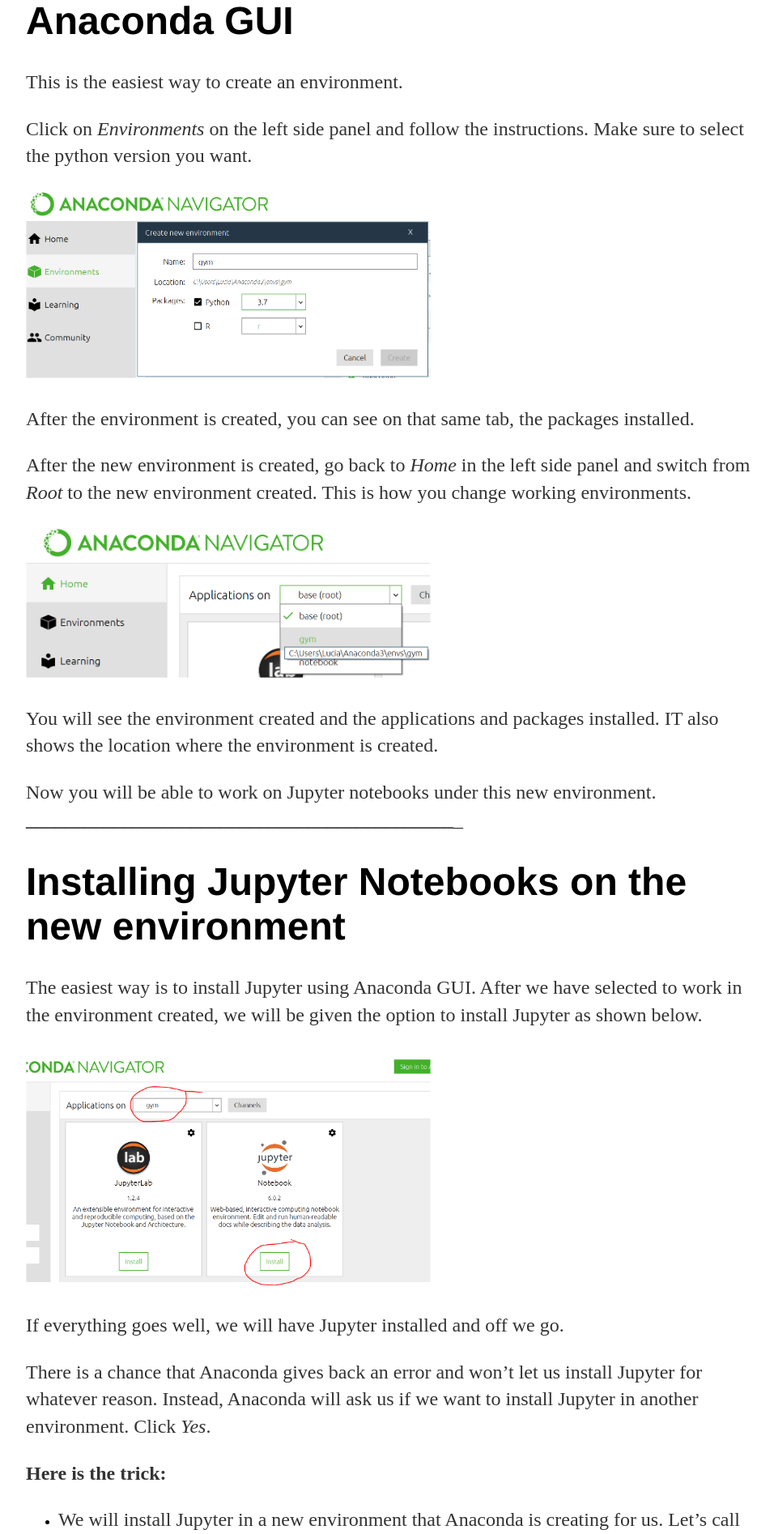
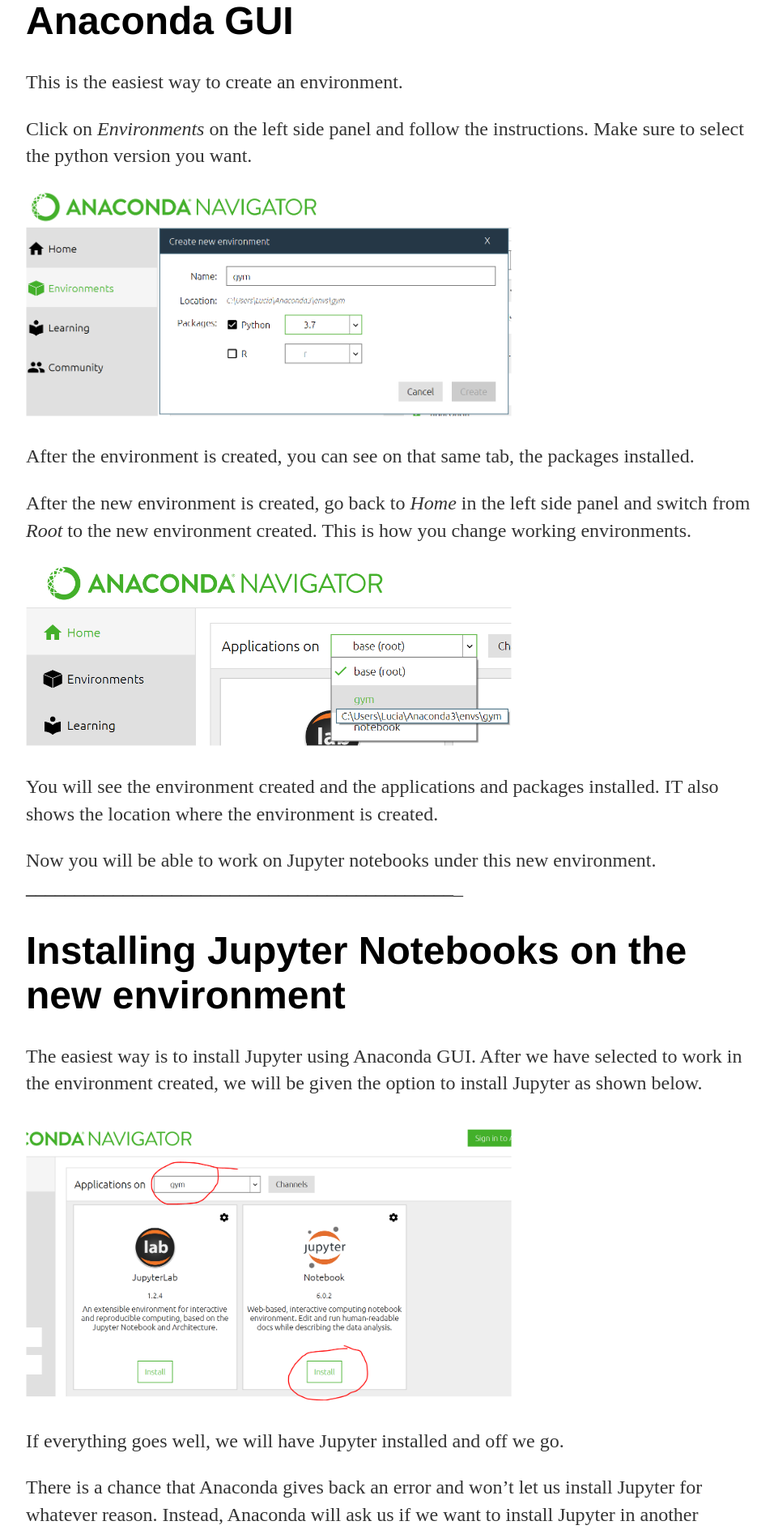
Before and after one commit to lcipolina/lcipolina.github.io, a Jekyll site: the page built from _posts/2020-01-17-Install_gym_AI_on_Windows.md, in a window 1280 px wide. Shown: the part 574-2468 px from the top of the page at 81% size, without its empty margins (160-1116 px from the left). Built offline with Jekyll 4.4.1, drawn with Linux system fonts in a browser that asks for light colours.

Commit message:
Update 2020-01-17-Install_gym_AI_on_Windows.md
arranged pictures

```diff
--- a/_posts/2020-01-17-Install_gym_AI_on_Windows.md
+++ b/_posts/2020-01-17-Install_gym_AI_on_Windows.md
@@ -21,13 +21,13 @@
 
 Click on *Environments* on the left side panel and follow the instructions. Make sure to select the python version you want.
 
-<img src="https://lcipolina.github.io/images/2020-01-17/createEnv.PNG" width="500">
+<img src="https://lcipolina.github.io/images/2020-01-17/createEnv.PNG" width="600">
 
 After the environment is created, you can see on that same tab, the packages installed.
 
 After the new environment is created, go back to *Home* in the left side panel and switch from *Root* to the new environment created. This is how you change working environments.
 
-<img src="https://lcipolina.github.io/images/2020-01-17/changeEnvs.PNG" width="500">
+<img src="https://lcipolina.github.io/images/2020-01-17/changeEnvs.PNG" width="600">
 
 You will see the environment created and the applications and packages installed. IT also shows the location where the environment is created.
 
@@ -37,7 +37,7 @@
 # Installing Jupyter Notebooks on the new environment
 The easiest way is to install Jupyter using Anaconda GUI. After we have selected to work in the environment created, we will be given the option to install Jupyter as shown below.
 
-<img src="https://lcipolina.github.io/images/2020-01-17/installJupy.PNG" width="500">
+<img src="https://lcipolina.github.io/images/2020-01-17/installJupy.PNG" width="600">
 
 If everything goes well, we will have Jupyter installed and off we go.
 
@@ -100,8 +100,8 @@
 
 3. An instance of Jupyter will open inyour browser, now we need to tell it that we want a Notebook created in our new environment:
 
-<img src="https://lcipolina.github.io/images/2020-01-17/newJupyter.PNG" width="600">
+<img src="https://lcipolina.github.io/images/2020-01-17/newJupyter.PNG" width="700">
 
 Now we can test our installation of *gym* using Jupyter Notebooks as explained above.
 
-<img src="https://lcipolina.github.io/images/2020-01-17/test.PNG" width="600">
+<img src="https://lcipolina.github.io/images/2020-01-17/test.PNG" width="700">
```
